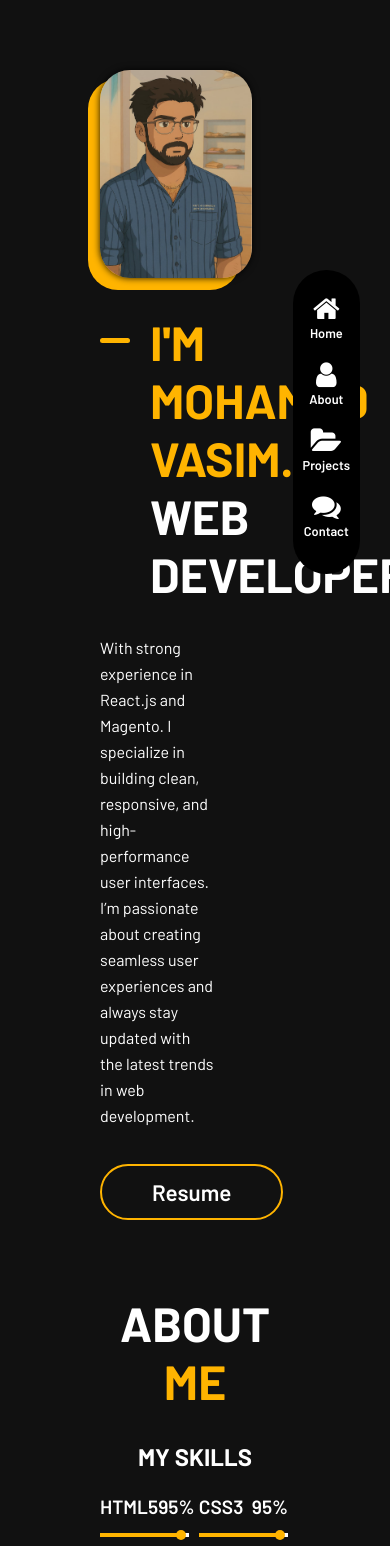
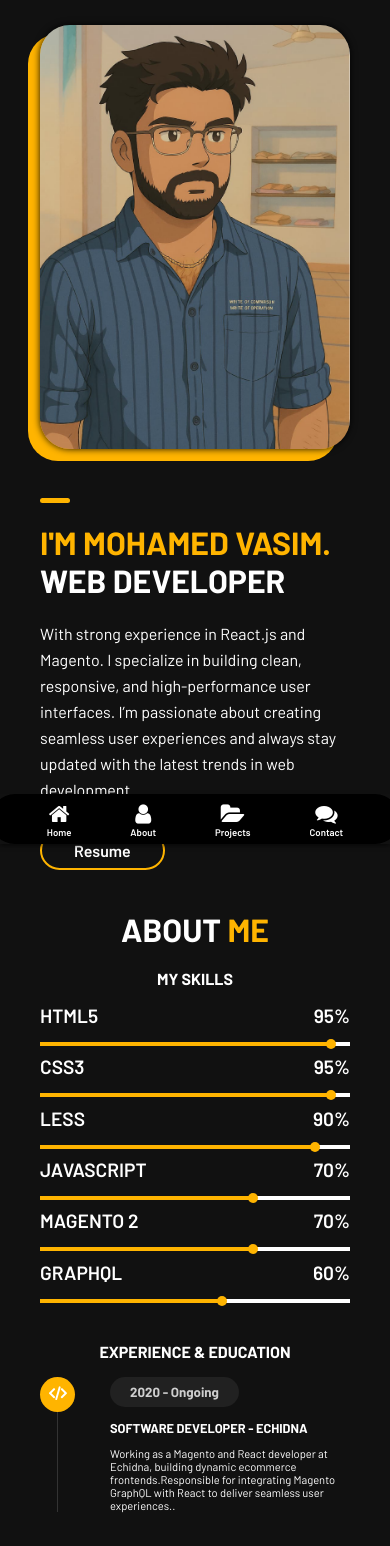
Before and after one commit to mohamedvasimdev/md-vasim-portfolio, a React (Vite) app: page / in a window 390 px wide. Shown: the top 1546 px of the page. Built offline with nearby package versions, Linux system fonts and the light colour scheme.

Commit message:
recent changes

```diff
--- a/src/App.css
+++ b/src/App.css
@@ -4,13 +4,6 @@ body {
   font-weight: 400;
   background-color: #111111;
   color: #fff;
-}
-
-.container {
-  max-width: 1440px;
-  margin: 0 auto;
-  margin-left: 100px;
-  margin-right: 100px;
 }
 
 html {
@@ -434,11 +427,109 @@ header nav ul li {
   }
 }
 
+@media only screen and (min-width: 765px) {
+  .container {
+    max-width: 1440px;
+    margin: 0 auto;
+    margin-left: 100px;
+    margin-right: 100px;
+  }
+}
+
 @media only screen and (max-width: 764px) {
+  header nav ul {
+    display: flex;
+    justify-content: space-between;
+    padding: 6px 12%;
+    box-shadow: 0 2px 4px 0 rgba(0, 0, 0, .5);
+}
   .home-section {
     flex-wrap: wrap;
   }
   .profile.img {
     width: 100%;
+  }
+  header nav ul li {
+    display: inline-block;
+    margin-bottom: 0;
+  }
+  header {
+    position: fixed;
+    left: 0;
+    bottom: 0;
+    top: unset;
+    height: auto;
+    width: 100%;
+  }
+  header nav {
+    padding: 0 10px;
+    width: 100%;
+}
+.menu-icons {
+  font-size: 1.4rem;
+}
+.menuTitle {
+  font-size: 0.6rem;
+}
+
+.bg-design {
+  width: 100%;
+}
+.profile.img img {
+  width: 100%;
+}
+.container {
+  margin: 0 40px;
+}
+.home-section {
+  padding-top: 25px;
+  margin-bottom: 30px;
+}
+.profile.content {
+  width: 100%;
+  max-width: auto;
+}
+.profile.content h1 {
+  font-size: 2rem;
+  padding-top: 50px;
+  padding-left: 0;
+}
+.primary-button {
+  margin-top: 35px;
+}
+.primary-button a {
+  padding: 8px 32px;
+  font-size: 1rem;
+}
+.about-section h1, .recent-work-section h1 {
+  font-size: 2rem;
+}
+.about-section h3 {
+  font-size: 1rem;
+}
+.progressBar .progressBarIndividual {
+  width: 100%;
+  margin-bottom: 3%;
+}
+.expertise-section {
+  flex-wrap: wrap;
+}
+.experience-expertise-section {
+  width: 100%;
+}
+.education-experience-section {
+  width: 100%;
+}
+.detail-box h4 {
+  font-size: 0.8rem;
+}
+.detail-box p {
+  font-size: 0.7rem;
+}
+.card .cardDetails {
+  width: 100%;
+}
+.card {
+  margin: 20px 0 40px;
 }
 }
```
